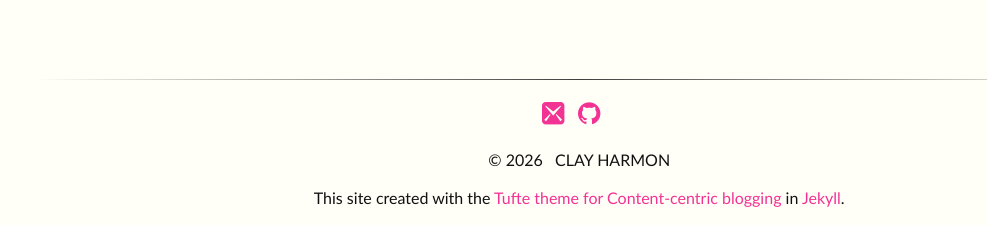
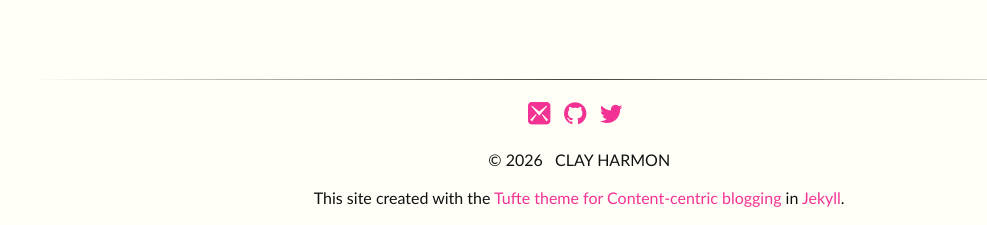
Before and after one commit to Oiuhukt/failosophy, a Jekyll site: the page built from index.html, in a window 1280 px wide. Shown: the part 672-897 px from the top of the page, without its empty margins (32-1019 px from the left). Built offline with Jekyll 4.4.1, drawn with Linux system fonts in a browser that asks for light colours; some web fonts are replaced.

```diff
--- a/_data/social.yml
+++ b/_data/social.yml
@@ -1,6 +1,6 @@
 - link: https://github.com/Oiuhukt
   icon: icon-github
 - link: https://bsky.app/profile/oiuhukt.bsky.social
-  icon: icon-bsky
-- link: mailto:your-email@example.com
+  icon: icon-twitter
+- link: mailto:oscar.olivetti39@rcastellanos.cdmx.gob.mx
   icon: icon-mail
```
Also changed, not shown: 1 other file.
